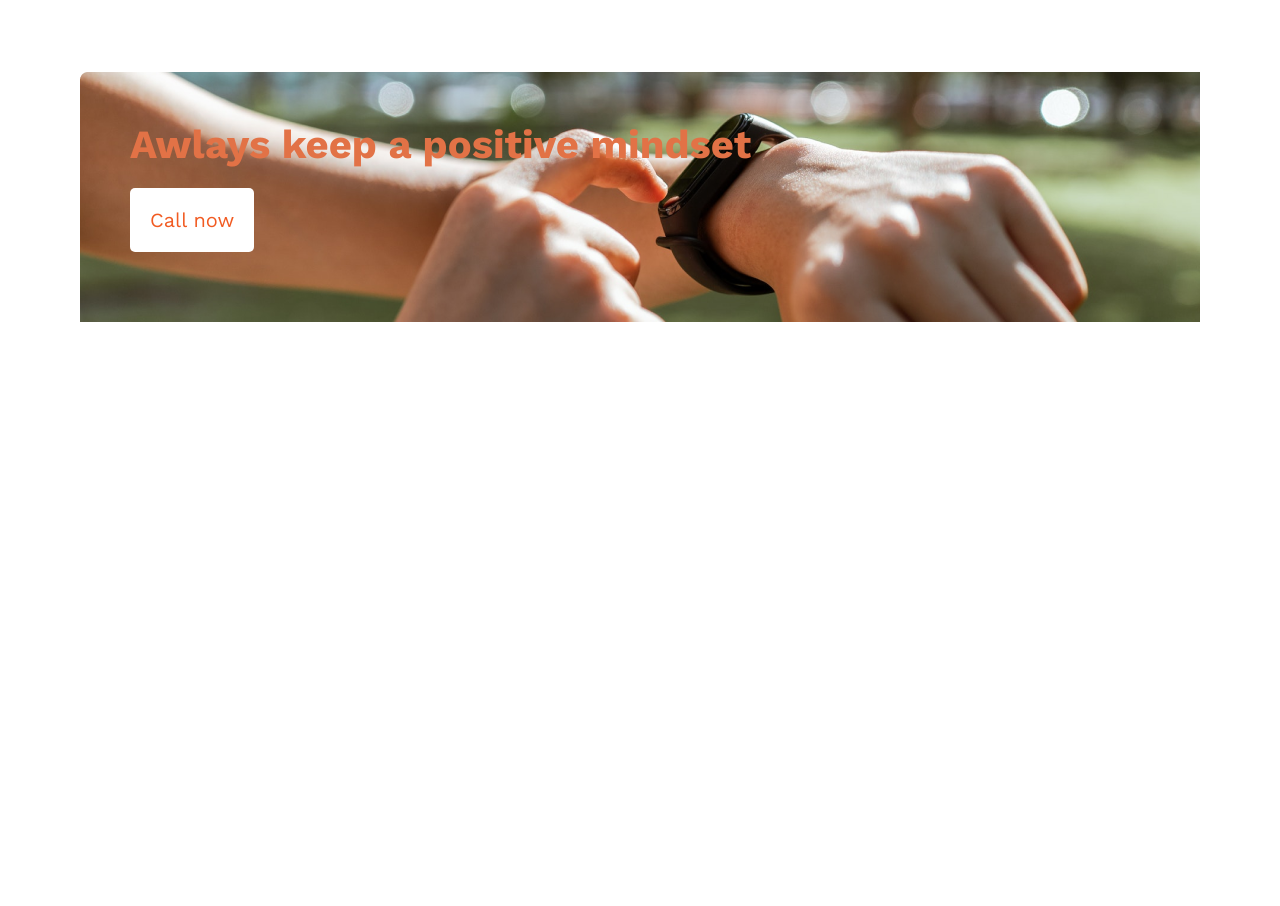
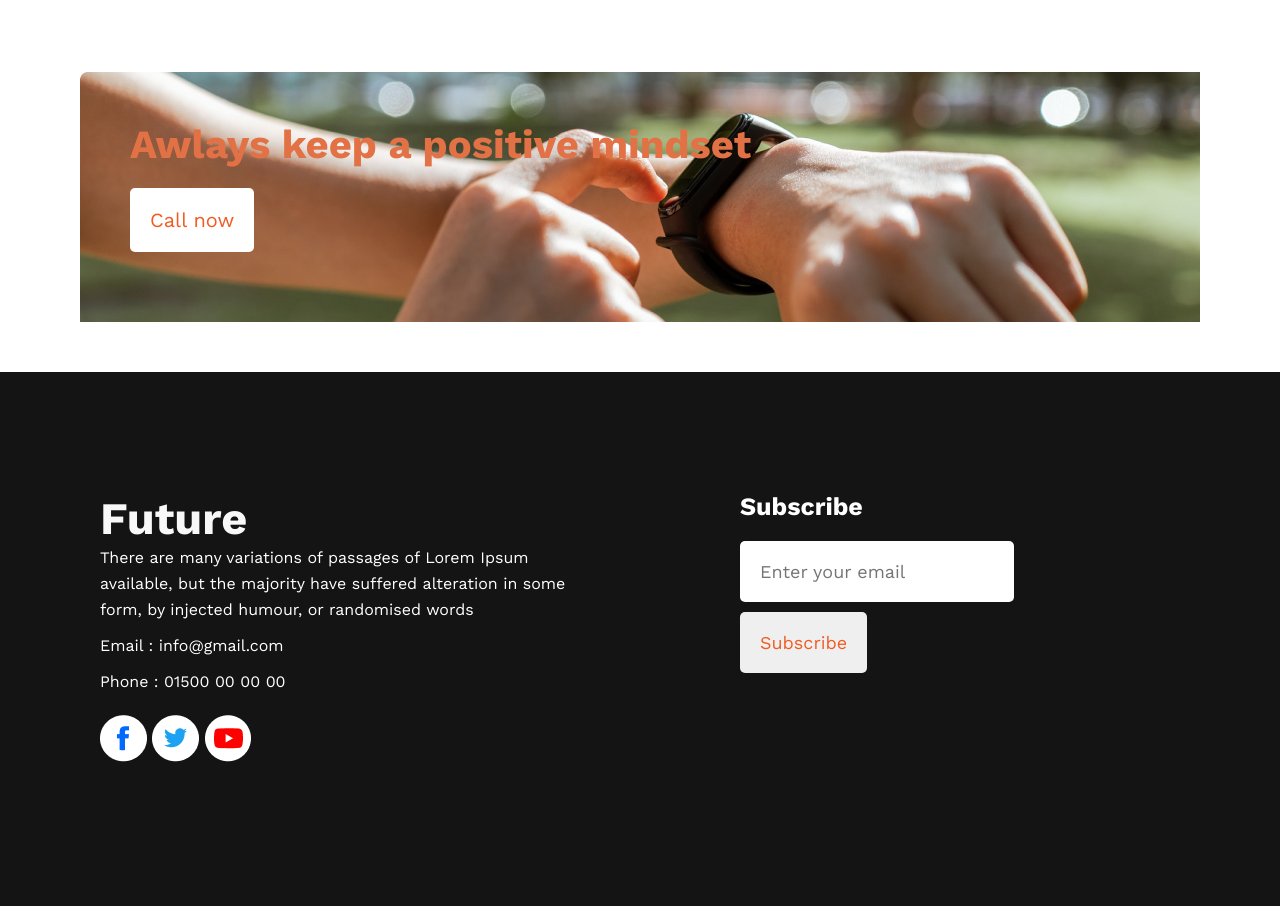
Before and after one commit to Mizanur2/HTML-CSS-practice-project-2, a plain HTML site: page index.html in a window 1280 px wide. Shown: the part 2331-3237 px from the top of the page. Before the commit the page ends 2703 px from the top, so only its background shows below. Drawn offline with nearby package versions, Linux system fonts and the light colour scheme.

Commit message:
complete

```diff
--- a/index.html
+++ b/index.html
@@ -75,6 +75,30 @@
     </main>
     <footer>
 
+        <section class="footer-section">
+            <div class="future">
+                <h1 class="future-title">Future</h1>
+                <p>There are many variations of passages of Lorem Ipsum available, but the majority have suffered
+                    alteration in some form, by injected humour, or randomised words</p>
+                <span>
+                    Email : info@gmail.com
+                </span>
+                <span>
+                    Phone : 01500 00 00 00
+                </span>
+                <div class="social-icon">
+                    <img src="images/icons/fb.png" alt="">
+                    <img src="images/icons/twitter.png" alt="">
+                    <img src="images/icons/youtube.png" alt="">
+                </div>
+            </div>
+            <div class="message">
+                <h2 class="subscribe">Subscribe</h2>
+                <input type="text" placeholder="Enter your email">
+                <input type="submit" value="Subscribe">
+            </div>
+        </section>
+
     </footer>
 </body>
 
--- a/styles/style.css
+++ b/styles/style.css
@@ -41,6 +41,7 @@
     background: #F15B22;
     padding: 20px;
     border: none;
+    cursor: pointer;
     color: #FFF;
     font-size: 20px;
     margin: 20px 0px;
@@ -143,4 +144,79 @@
     color: #F15B22;
     font-size: 20px;
     margin: 20px 0px;
+    cursor: pointer;
 }
+
+.footer-section {
+    display: flex;
+    /* align-items: center; */
+    padding: 100px 50px;
+    background: #151414;
+
+}
+
+.future {
+    width: 50%;
+    padding: 20px 50px;
+}
+
+.future-title {
+    color: #F8F8F8;
+    font-size: 45px;
+    font-weight: 700;
+}
+
+.future p {
+    color: #FFF;
+    font-size: 16px;
+    font-style: normal;
+    font-weight: 400;
+    line-height: 26px;
+}
+
+.future span {
+    display: block;
+    color: #FFF;
+    font-size: 16px;
+    font-style: normal;
+    font-weight: 400;
+    line-height: 26px;
+    margin: 10px 0px;
+}
+
+.subscribe {
+    color: #FFF;
+    font-size: 25px;
+    font-weight: 600;
+    margin-bottom: 20px;
+    margin-top: 20px;
+}
+
+.message {
+    margin-left: 100px;
+}
+
+.message input[type="text"] {
+    padding: 20px;
+    display: block;
+    color: #F3F3F3;
+    font-size: 18px;
+    border-radius: 5px;
+    margin-bottom: 10px;
+    border: none;
+
+}
+
+.message input[type="submit"] {
+    padding: 20px;
+    border-radius: 5px;
+    color: #F15B22;
+    border: none;
+    font-size: 18px;
+    cursor: pointer;
+}
+
+.social-icon {
+    margin: 20px 0px;
+    cursor: pointer;
+}
```
